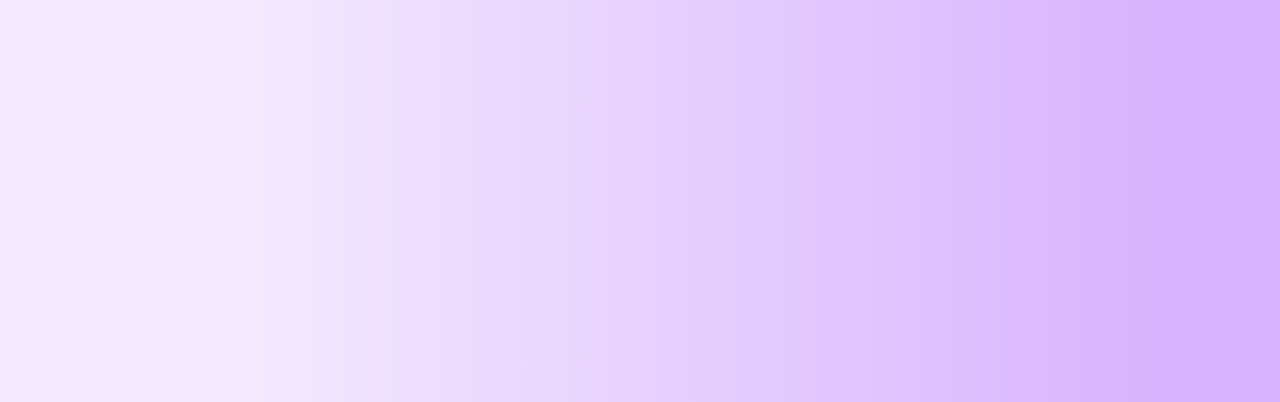
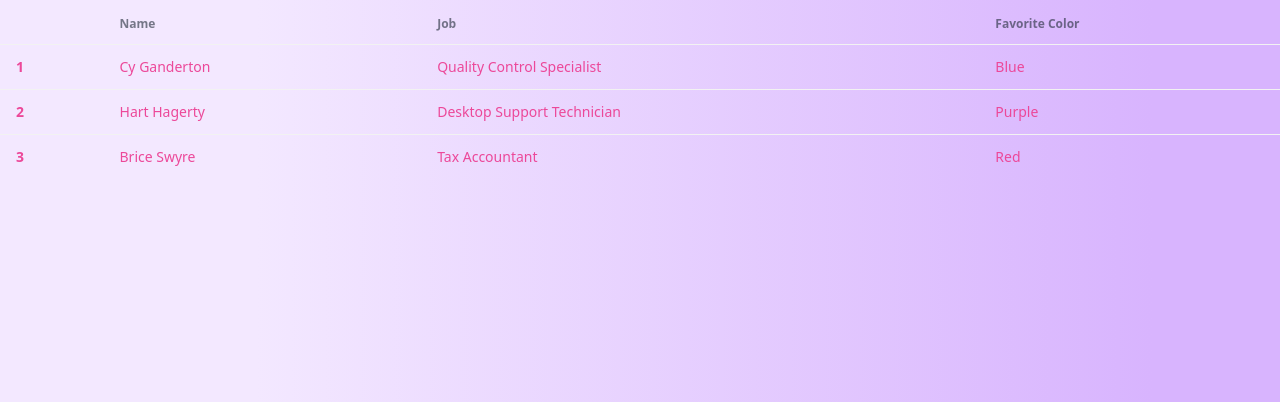
Before and after one commit to JamesDiStef/reddit-clone-frontend, a website: page templates/contact.html in a window 1280 px wide. Shown: the part 398-800 px from the top of the page. Drawn offline with nearby package versions, Linux system fonts and the light colour scheme; files that its build step writes are made by us from their sources.

Commit message:
add more components

```diff
--- a/templates/contact.html
+++ b/templates/contact.html
@@ -55,6 +55,43 @@
           />
         </div>
       </div>
+
+      <div class="overflow-x-auto text-pink-500">
+        <table class="table">
+          <!-- head -->
+          <thead>
+            <tr>
+              <th></th>
+              <th>Name</th>
+              <th>Job</th>
+              <th>Favorite Color</th>
+            </tr>
+          </thead>
+          <tbody>
+            <!-- row 1 -->
+            <tr>
+              <th>1</th>
+              <td>Cy Ganderton</td>
+              <td>Quality Control Specialist</td>
+              <td>Blue</td>
+            </tr>
+            <!-- row 2 -->
+            <tr>
+              <th>2</th>
+              <td>Hart Hagerty</td>
+              <td>Desktop Support Technician</td>
+              <td>Purple</td>
+            </tr>
+            <!-- row 3 -->
+            <tr>
+              <th>3</th>
+              <td>Brice Swyre</td>
+              <td>Tax Accountant</td>
+              <td>Red</td>
+            </tr>
+          </tbody>
+        </table>
+      </div>
     </div>
   </body>
 </html>
```
Also changed, not shown: index.html (+5 -8 lines), templates/about.html (+2 -2 lines), templates/info.html (+12 -0 lines), src/output.css.
